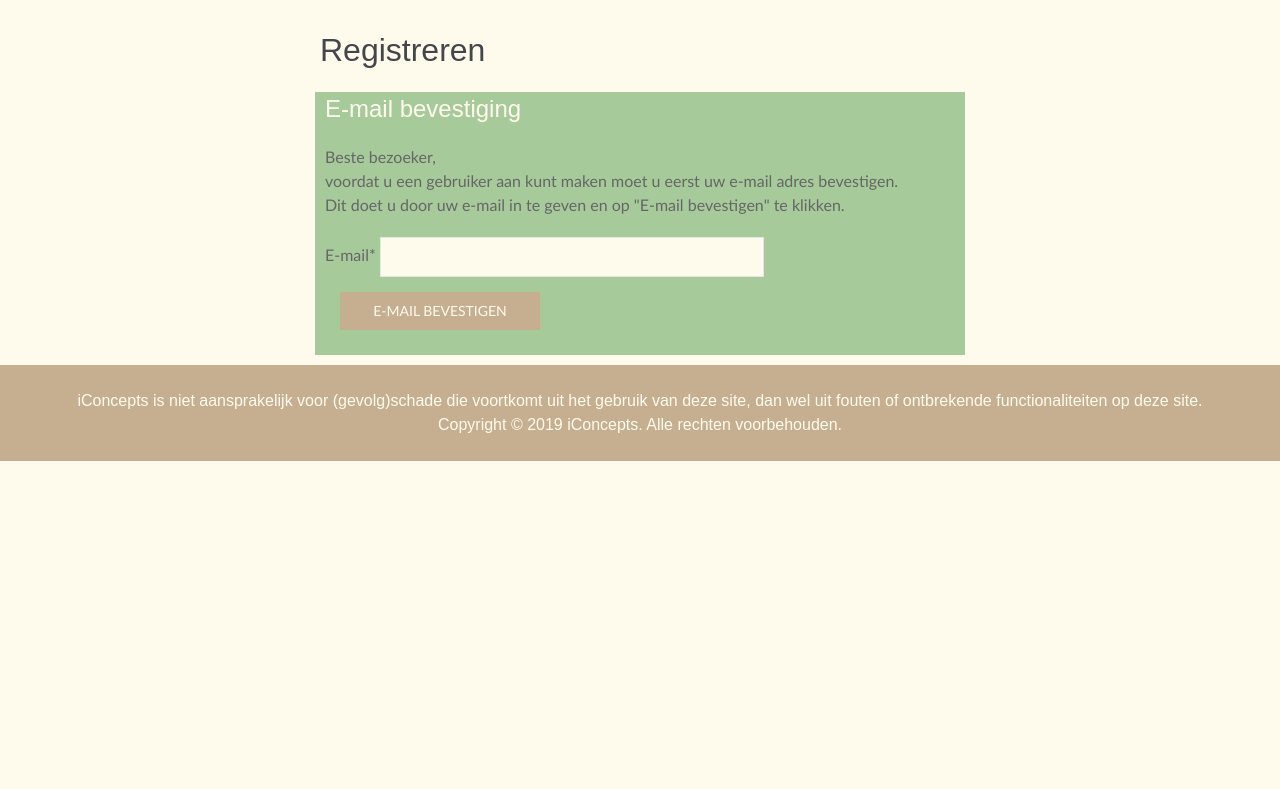
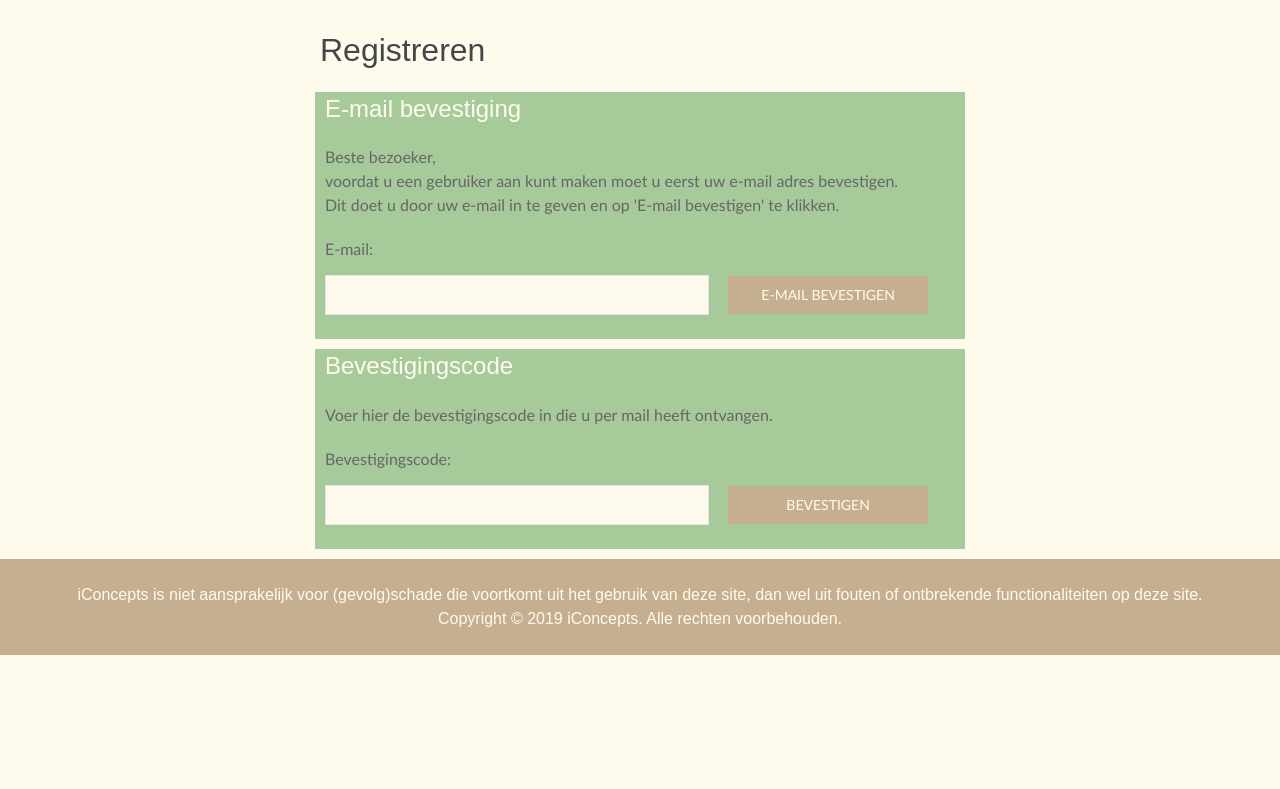
Before and after one commit to dzdylanzd/website, a PHP site: page /email-Bevestiging.php in a window 1280 px wide. Shown: the part 100-889 px from the top of the page. Run offline with PHP 8.4, Linux system fonts and the light colour scheme; some libraries are stand-ins or nearby versions.

Commit message:
bevestigingscode formulier toegevoegd

```diff
--- a/UI-kit/email-Bevestiging.php
+++ b/UI-kit/email-Bevestiging.php
@@ -37,22 +37,31 @@
                 </nav>
             </div>
             <div class="uk-flex-center uk-flex-column">
-            <div class="registreren">
+                <div class="registreren">
                     <h2>Registreren</h2>
                 </div>
                 <form method="post" action="zendMail.php">
                     <div class="email-box">
                         <h3>E-mail bevestiging</h3>
                         <p>Beste bezoeker,<br> voordat u een gebruiker aan kunt maken moet u eerst uw e-mail adres bevestigen. <br>
-                        Dit doet u door uw e-mail in te geven en op "E-mail bevestigen" te klikken.
+                            Dit doet u door uw e-mail in te geven en op 'E-mail bevestigen' te klikken.
                         </p>
 
-                            <label for="emailbevestiging">E-mail*</label>
-                            <input class="uk-input input-registratie" type="email" name="emailbevestiging" id="emailbevestiging">
-                            <button class="uk-button knop-email">E-mail bevestigen</button>
-                            </form>
+                        <label for="emailbevestiging">E-mail:</label><br>
+                        <input class="uk-input input-registratie" type="email" name="emailbevestiging" id="emailbevestiging">
+                        <button class="uk-button knop-email">E-mail bevestigen</button>
                     </div>
-            <?php include 'includes/footer.inc.php'; ?>
+                </form>
+                <div class="email-box">
+                    <h3> Bevestigingscode </h3>
+                    <p> Voer hier de bevestigingscode in die u per mail heeft ontvangen.</p>
+                    <form method="post" action="checkCode.inc.php">
+                        <label for="bevestigingscode">Bevestigingscode:</label><br>
+                        <input class="uk-input input-registratie" type="password" id="bevestigingscode">
+                        <button class="uk-button knop-email">Bevestigen</button>
+                    </form>
+                    </div>
+                <?php include 'includes/footer.inc.php'; ?>
 
 </body>
 
--- a/UI-kit/registreren.php
+++ b/UI-kit/registreren.php
@@ -72,8 +72,6 @@
                         <h3>Inloggegevens</h3>
                         <label for="gebruikersnaam">Gebruikersnaam*</label><br>
                         <input class="uk-input input-registratie" type="text" id="gebruikersnaam" name="gebruikersnaam"><br>
-                        <label for="email">E-mail adres*</label><br>
-                        <input class="uk-input input-registratie" type="email" id="email" name="email"><br>
                         <label for="wachtwoord">Wachtwoord*</label><br>
                         <input class="uk-input input-registratie" type="password" id="wachtwoord" name="wachtwoord"><br>
                         <label for="bevestigWachtwoord">Wachtwoord herhalen*</label><br>
```
